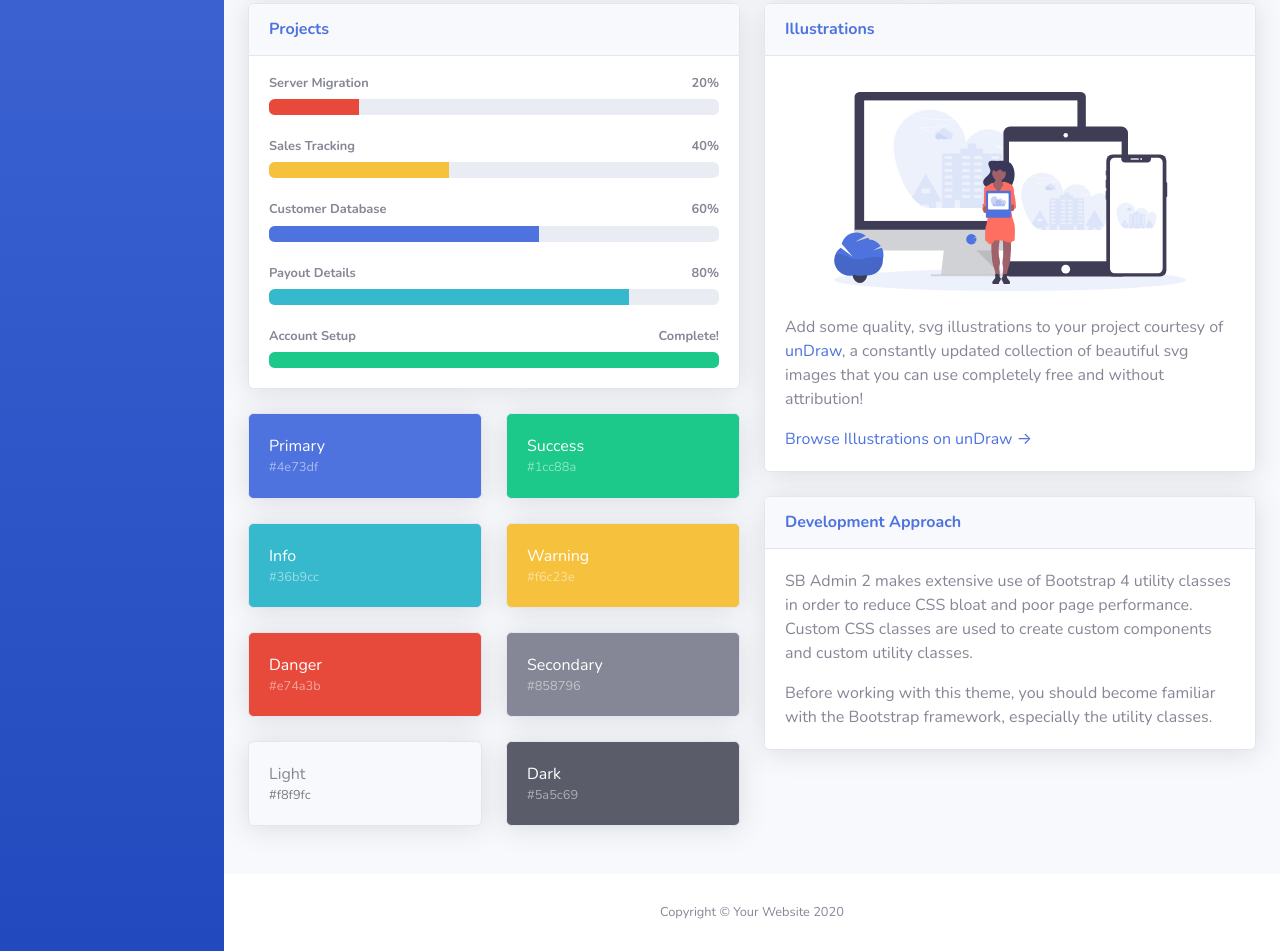
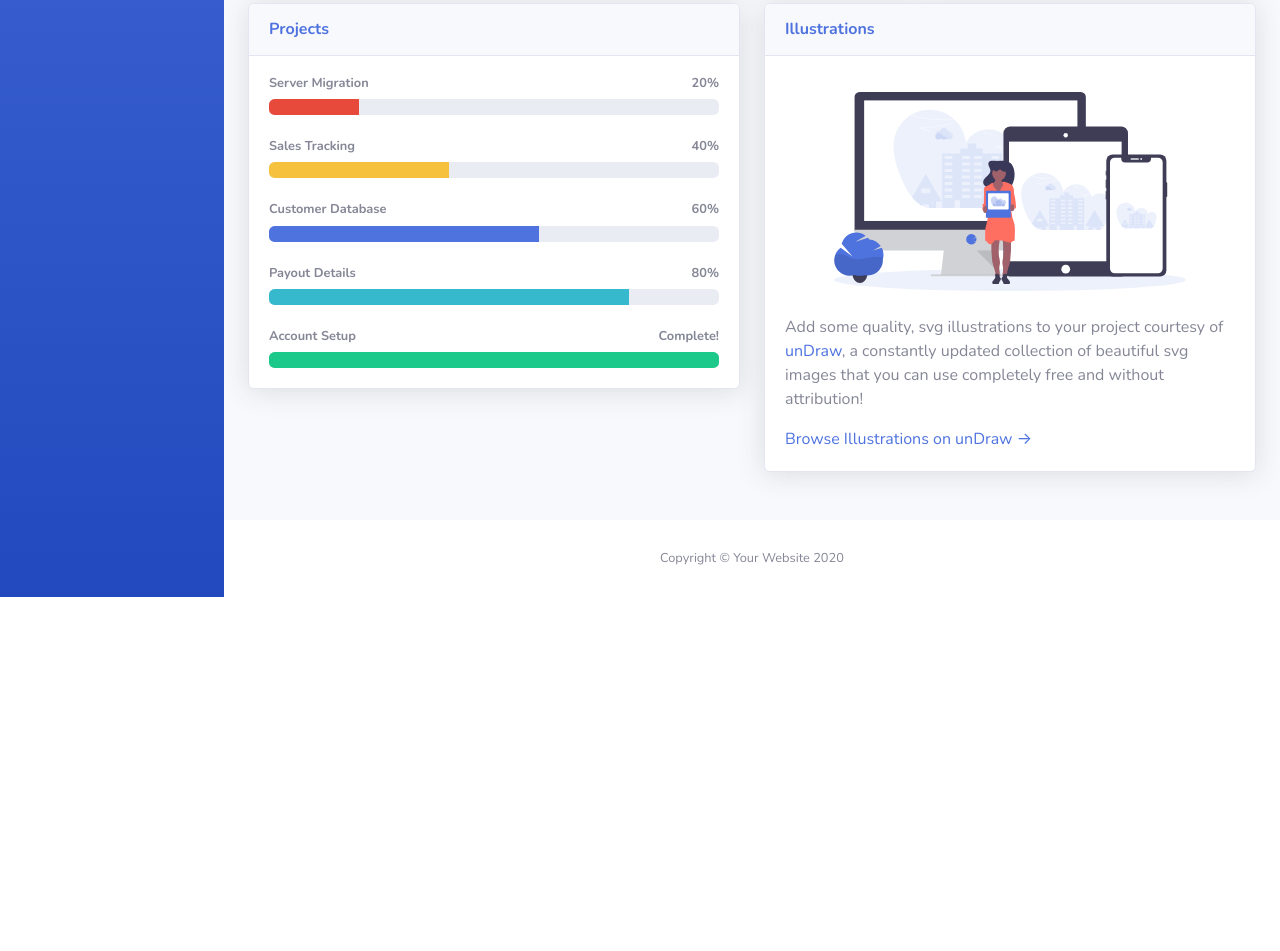
Before and after one commit to kwanwoo0122/kwanwoo0122.github.io, a website with bundled scripts: page index.html in a window 1280 px wide. Shown: the part 889-1840 px from the top of the page. After the commit the page ends 1486 px from the top, so only its background shows below. Built offline with nearby package versions, Linux system fonts and the light colour scheme.

Commit message:
feat: clear

```diff
--- a/index.html
+++ b/index.html
@@ -541,74 +541,6 @@
                 </div>
               </div>
 
-              <!-- Color System -->
-              <div class="row">
-                <div class="col-lg-6 mb-4">
-                  <div class="card bg-primary text-white shadow">
-                    <div class="card-body">
-                      Primary
-                      <div class="text-white-50 small">#4e73df</div>
-                    </div>
-                  </div>
-                </div>
-                <div class="col-lg-6 mb-4">
-                  <div class="card bg-success text-white shadow">
-                    <div class="card-body">
-                      Success
-                      <div class="text-white-50 small">#1cc88a</div>
-                    </div>
-                  </div>
-                </div>
-                <div class="col-lg-6 mb-4">
-                  <div class="card bg-info text-white shadow">
-                    <div class="card-body">
-                      Info
-                      <div class="text-white-50 small">#36b9cc</div>
-                    </div>
-                  </div>
-                </div>
-                <div class="col-lg-6 mb-4">
-                  <div class="card bg-warning text-white shadow">
-                    <div class="card-body">
-                      Warning
-                      <div class="text-white-50 small">#f6c23e</div>
-                    </div>
-                  </div>
-                </div>
-                <div class="col-lg-6 mb-4">
-                  <div class="card bg-danger text-white shadow">
-                    <div class="card-body">
-                      Danger
-                      <div class="text-white-50 small">#e74a3b</div>
-                    </div>
-                  </div>
-                </div>
-                <div class="col-lg-6 mb-4">
-                  <div class="card bg-secondary text-white shadow">
-                    <div class="card-body">
-                      Secondary
-                      <div class="text-white-50 small">#858796</div>
-                    </div>
-                  </div>
-                </div>
-                <div class="col-lg-6 mb-4">
-                  <div class="card bg-light text-black shadow">
-                    <div class="card-body">
-                      Light
-                      <div class="text-black-50 small">#f8f9fc</div>
-                    </div>
-                  </div>
-              </div>
-              <div class="col-lg-6 mb-4">
-                <div class="card bg-dark text-white shadow">
-                  <div class="card-body">
-                      Dark
-                      <div class="text-white-50 small">#5a5c69</div>
-                  </div>
-                </div>
-              </div>
-            </div>
-
             </div>
 
             <div class="col-lg-6 mb-4">
@@ -624,17 +556,6 @@
                   </div>
                   <p>Add some quality, svg illustrations to your project courtesy of <a target="_blank" rel="nofollow" href="https://undraw.co/">unDraw</a>, a constantly updated collection of beautiful svg images that you can use completely free and without attribution!</p>
                   <a target="_blank" rel="nofollow" href="https://undraw.co/">Browse Illustrations on unDraw &rarr;</a>
-                </div>
-              </div>
-
-              <!-- Approach -->
-              <div class="card shadow mb-4">
-                <div class="card-header py-3">
-                  <h6 class="m-0 font-weight-bold text-primary">Development Approach</h6>
-                </div>
-                <div class="card-body">
-                  <p>SB Admin 2 makes extensive use of Bootstrap 4 utility classes in order to reduce CSS bloat and poor page performance. Custom CSS classes are used to create custom components and custom utility classes.</p>
-                  <p class="mb-0">Before working with this theme, you should become familiar with the Bootstrap framework, especially the utility classes.</p>
                 </div>
               </div>
 
```
